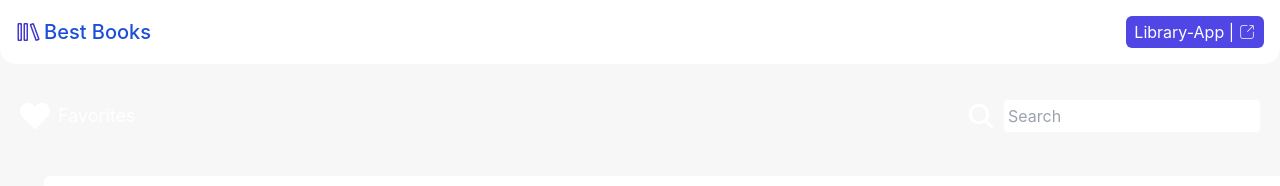
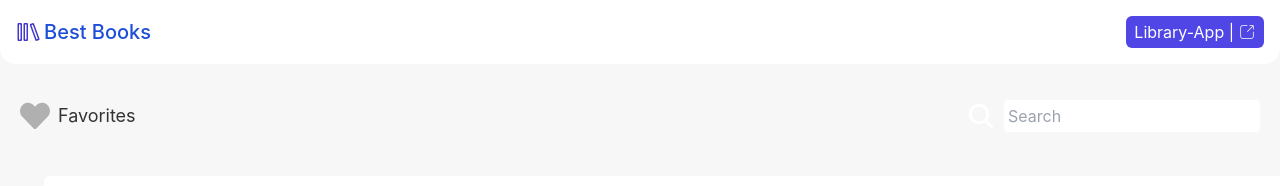
Before and after one commit to hasanashrafi/library-app-react, a React (Vite) app: page / in a window 1280 px wide. Shown: the top 186 px of the page. Built offline with nearby package versions, Linux system fonts and the light colour scheme.

Commit message:
edit styles and colors

```diff
--- a/src/components/Books.jsx
+++ b/src/components/Books.jsx
@@ -57,11 +57,11 @@ function BooksPage() {
     return (
         <>
           <div className='  mt-4'>
-              <div className='flex justify-between items-center'>
+              <div className='flex justify-between  items-center'>
                 <button
                     onClick={openHandler}
-                    className='flex items-center gap-x-2 text-white text-lg '>
-                    <FaHeart className={`${isOpen ? "text-red-600" : "text-white"} text-3xl `} />
+                    className='flex items-center gap-x-2 text-text text-lg '>
+                    <FaHeart className={`${isOpen ? "text-secondary" : "text-muted"} text-3xl `} />
                     Favorites
                 </button>
                 <SearchBar
@@ -73,7 +73,7 @@ function BooksPage() {
                 <div className='my-5'>
                     {
                         !!favorites.length &&
-                        <div className="flex flex-wrap justify-start bg-indigo-200/10 rounded-md shadow-xl w-full  ">
+                        <div className="w-[78%] mx-auto flex flex-wrap justify-center bg-primary rounded-md shadow-xl ">
                             {favorites.map((book) =>
                                 <SideBar key={book.id} data={book} onRemove={removeBook} />)
                             }
```
